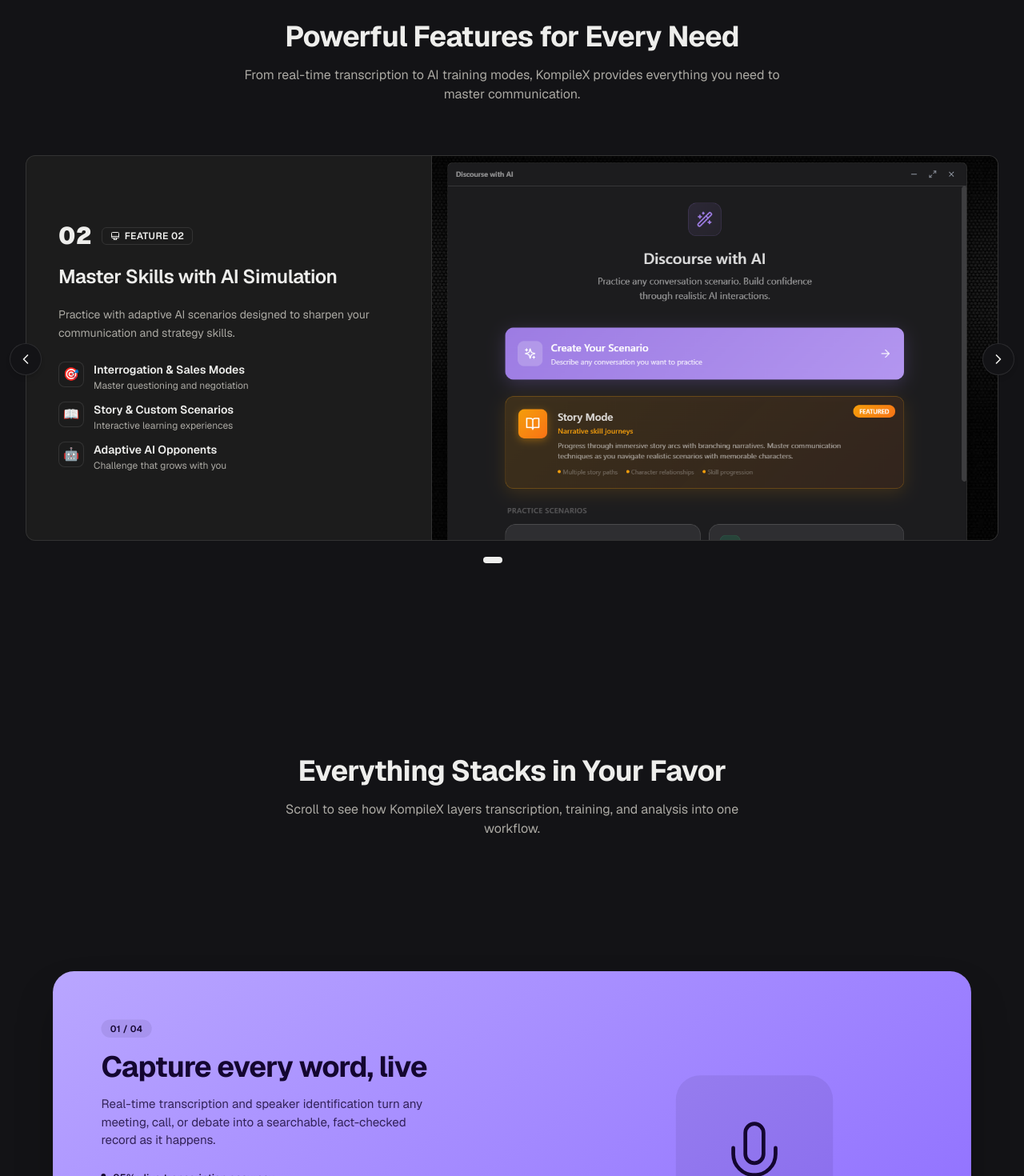
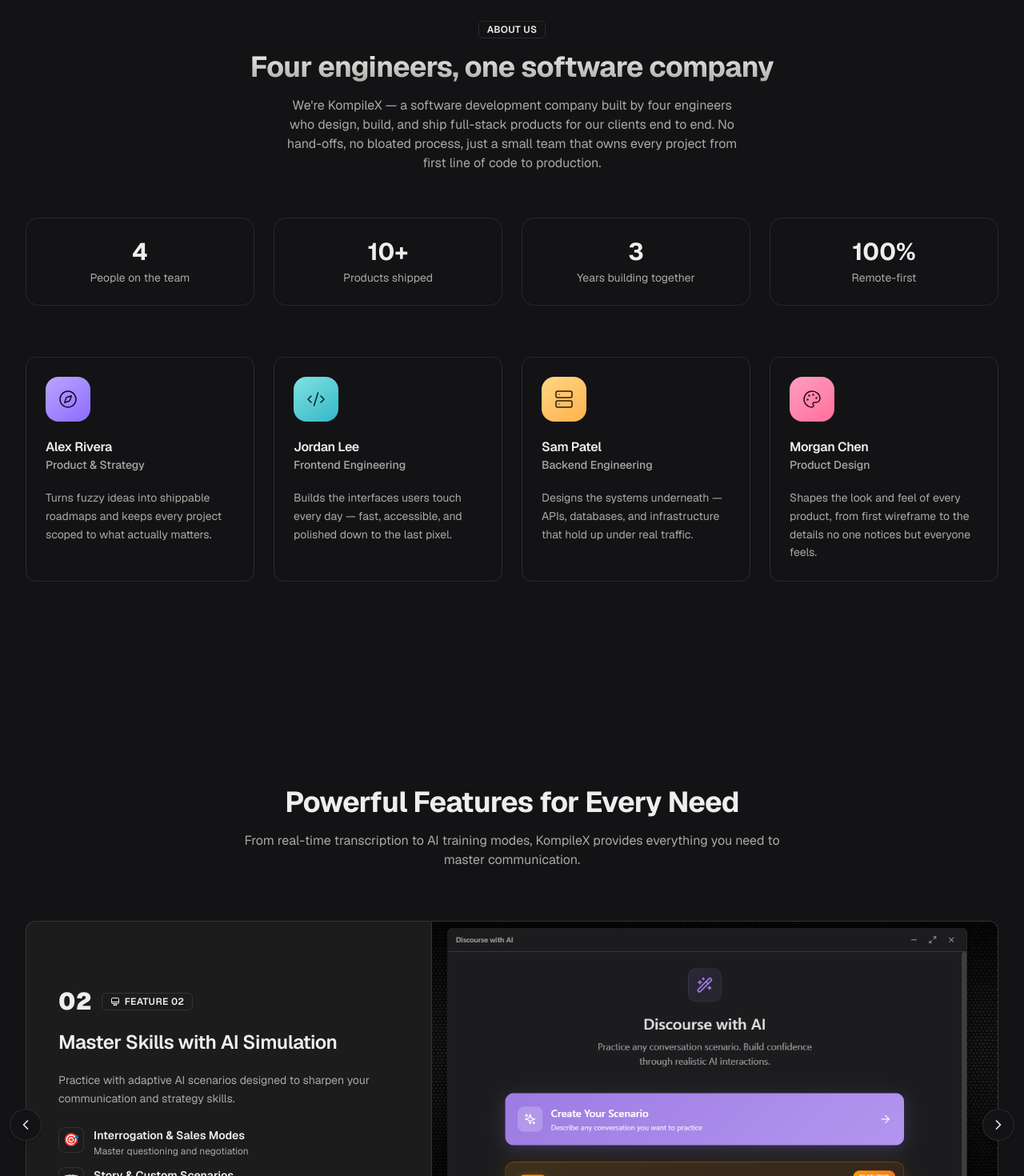
Before and after one commit to KompileX/KompileX_Landing_Page, a Next.js app: page / in a window 1280 px wide. Shown: the part 1140-2610 px from the top of the page at 80% size. Built offline with nearby package versions, Linux system fonts and the light colour scheme; no server answers.

Commit message:
feat: add AboutSection component and update HomePage; modify Navbar and StackSection for new content

```diff
--- a/app/page.tsx
+++ b/app/page.tsx
@@ -1,5 +1,6 @@
 import Navbar from '@/components/Navbar'
 import HeroSection from '@/components/HeroSection'
+import AboutSection from '@/components/AboutSection'
 import FeaturesSection from '@/components/FeaturesSection'
 import StackSection from '@/components/StackSection'
 import UseCasesSection from '@/components/UseCasesSection'
@@ -20,6 +21,7 @@
         <Navbar />
         <main>
           <HeroSection />
+          <AboutSection />
           <FeaturesSection />
           <StackSection />
           <UseCasesSection />
--- /dev/null
+++ b/components/AboutSection.tsx
@@ -0,0 +1,142 @@
+'use client'
+
+import { motion } from 'motion/react'
+import { Card, CardContent } from '@/components/ui/card'
+import { Badge } from '@/components/ui/badge'
+import { Compass, Code2, Server, Palette } from 'lucide-react'
+
+const stats = [
+  { value: '4', label: 'People on the team' },
+  { value: '10+', label: 'Products shipped' },
+  { value: '3', label: 'Years building together' },
+  { value: '100%', label: 'Remote-first' },
+]
+
+const team = [
+  {
+    name: 'Alex Rivera',
+    role: 'Product & Strategy',
+    blurb: 'Turns fuzzy ideas into shippable roadmaps and keeps every project scoped to what actually matters.',
+    Icon: Compass,
+    bg: 'linear-gradient(145deg, #b9a6ff 0%, #8c6bff 100%)',
+    fg: '#140630',
+  },
+  {
+    name: 'Jordan Lee',
+    role: 'Frontend Engineering',
+    blurb: 'Builds the interfaces users touch every day — fast, accessible, and polished down to the last pixel.',
+    Icon: Code2,
+    bg: 'linear-gradient(145deg, #7fe3e0 0%, #35b6c9 100%)',
+    fg: '#052224',
+  },
+  {
+    name: 'Sam Patel',
+    role: 'Backend Engineering',
+    blurb: 'Designs the systems underneath — APIs, databases, and infrastructure that hold up under real traffic.',
+    Icon: Server,
+    bg: 'linear-gradient(145deg, #ffd684 0%, #ffb24d 100%)',
+    fg: '#301a02',
+  },
+  {
+    name: 'Morgan Chen',
+    role: 'Product Design',
+    blurb: 'Shapes the look and feel of every product, from first wireframe to the details no one notices but everyone feels.',
+    Icon: Palette,
+    bg: 'linear-gradient(145deg, #ff9fc0 0%, #ff6f9c 100%)',
+    fg: '#33071a',
+  },
+]
+
+const containerVariants = {
+  hidden: {},
+  visible: { transition: { staggerChildren: 0.1 } },
+}
+
+const itemVariants = {
+  hidden: { opacity: 0, y: 24 },
+  visible: { opacity: 1, y: 0, transition: { duration: 0.5, type: 'spring' as const, bounce: 0 } },
+}
+
+export default function AboutSection() {
+  return (
+    <section id="about" className="w-full py-20 lg:py-32">
+      <div className="max-w-screen-xl mx-auto px-4 md:px-8">
+
+        {/* Header */}
+        <motion.div
+          initial={{ opacity: 0, y: 20 }}
+          whileInView={{ opacity: 1, y: 0 }}
+          viewport={{ once: true }}
+          transition={{ duration: 0.5, type: 'spring', bounce: 0 }}
+          className="mb-14 flex flex-col items-center gap-4 text-center"
+        >
+          <Badge variant="outline" className="text-xs font-semibold uppercase tracking-wide">
+            About Us
+          </Badge>
+          <h2 className="max-w-2xl text-3xl font-bold sm:text-4xl bg-gradient-to-b from-foreground to-muted-foreground text-transparent bg-clip-text">
+            Four engineers, one software company
+          </h2>
+          <p className="max-w-xl text-sm text-muted-foreground sm:text-base">
+            We&apos;re KompileX — a software development company built by four engineers who design,
+            build, and ship full-stack products for our clients end to end. No hand-offs, no bloated
+            process, just a small team that owns every project from first line of code to production.
+          </p>
+        </motion.div>
+
+        {/* Stats */}
+        <motion.div
+          variants={containerVariants}
+          initial="hidden"
+          whileInView="visible"
+          viewport={{ once: true }}
+          className="mb-16 grid grid-cols-2 gap-6 sm:grid-cols-4"
+        >
+          {stats.map((stat) => (
+            <motion.div
+              key={stat.label}
+              variants={itemVariants}
+              className="flex flex-col items-center gap-1 rounded-2xl border border-border bg-card/60 py-6 text-center backdrop-blur-sm"
+            >
+              <span className="text-2xl font-bold text-foreground sm:text-3xl">{stat.value}</span>
+              <span className="text-xs text-muted-foreground sm:text-sm">{stat.label}</span>
+            </motion.div>
+          ))}
+        </motion.div>
+
+        {/* Team grid */}
+        <motion.div
+          variants={containerVariants}
+          initial="hidden"
+          whileInView="visible"
+          viewport={{ once: true }}
+          className="grid gap-6 md:grid-cols-2 lg:grid-cols-4"
+        >
+          {team.map((member) => {
+            const { Icon } = member
+            return (
+              <motion.div key={member.name} variants={itemVariants}>
+                <Card className="group h-full hover:shadow-lg transition-all duration-300 bg-card/60 backdrop-blur-sm">
+                  <CardContent className="p-6 flex flex-col gap-5">
+                    <div
+                      className="flex h-14 w-14 items-center justify-center rounded-2xl"
+                      style={{ background: member.bg }}
+                    >
+                      <Icon className="h-6 w-6" strokeWidth={1.5} style={{ color: member.fg }} />
+                    </div>
+
+                    <div>
+                      <h3 className="text-base font-semibold text-foreground">{member.name}</h3>
+                      <p className="text-sm font-medium text-muted-foreground">{member.role}</p>
+                    </div>
+
+                    <p className="text-sm leading-relaxed text-muted-foreground">{member.blurb}</p>
+                  </CardContent>
+                </Card>
+              </motion.div>
+            )
+          })}
+        </motion.div>
+      </div>
+    </section>
+  )
+}
--- a/components/Navbar.tsx
+++ b/components/Navbar.tsx
@@ -8,6 +8,7 @@
 import { Moon, Sun, Menu, X } from 'lucide-react'
 
 const navItems = [
+  { label: 'About', href: '#about' },
   { label: 'Features', href: '#features' },
   { label: 'Pricing', href: '#pricing' },
   { label: 'Works', href: '#how-it-works' },
--- a/components/StackSection.tsx
+++ b/components/StackSection.tsx
@@ -1,10 +1,11 @@
 'use client'
 
-import { useRef, type ReactNode } from 'react'
+import { useRef } from 'react'
 import { motion, useScroll, useTransform, type MotionValue } from 'motion/react'
-import { Mic, BrainCircuit, ShieldCheck, Users, ArrowUpRight, type LucideIcon } from 'lucide-react'
+import { BarChart3, CalendarCheck2, Lock, Workflow, ArrowUpRight, type LucideIcon } from 'lucide-react'
 
 interface StackCardData {
+  tag: string
   title: string
   description: string
   Icon: LucideIcon
@@ -12,48 +13,57 @@
   bg: string
   fg: string
   chip: string
+  href: string
 }
 
 const cards: StackCardData[] = [
   {
-    title: 'Capture every word, live',
+    tag: 'SaaS Dashboard',
+    title: 'Pulse Analytics',
     description:
-      'Real-time transcription and speaker identification turn any meeting, call, or debate into a searchable, fact-checked record as it happens.',
-    Icon: Mic,
-    points: ['95%+ live transcription accuracy', 'System audio + mic capture', 'Instant speaker identification'],
+      'A real-time analytics dashboard that turns raw event streams into live charts and alerts, built end-to-end for a fast-moving startup team.',
+    Icon: BarChart3,
+    points: ['React + TypeScript frontend', 'Node.js & PostgreSQL backend', 'Deployed on AWS with CI/CD'],
     bg: 'linear-gradient(145deg, #b9a6ff 0%, #8c6bff 100%)',
     fg: '#140630',
     chip: 'rgba(20,6,48,0.08)',
+    href: '#',
   },
   {
-    title: 'Train against an AI that adapts',
+    tag: 'Marketplace Platform',
+    title: 'Nimbus Booking',
     description:
-      'Practice negotiation, sales, and interrogation scenarios against opponents that scale with you, then get scored on strategy and delivery.',
-    Icon: BrainCircuit,
-    points: ['Adaptive difficulty per session', 'Custom & story scenarios', 'Performance scoring & feedback'],
+      'A multi-tenant booking and marketplace platform connecting vendors and customers, with payments and scheduling handled end to end.',
+    Icon: CalendarCheck2,
+    points: ['Next.js full-stack app', 'Stripe payments integration', 'Multi-tenant architecture'],
     bg: 'linear-gradient(145deg, #7fe3e0 0%, #35b6c9 100%)',
     fg: '#052224',
     chip: 'rgba(5,34,36,0.08)',
+    href: '#',
   },
   {
-    title: 'Catch manipulation before it lands',
+    tag: 'Security Tooling',
+    title: 'Cipher Vault',
     description:
-      'Persuasion tactics, logical fallacies, and emotional manipulation are flagged in real time so you always know what is actually being argued.',
-    Icon: ShieldCheck,
-    points: ['Live fallacy & tactic detection', 'Source-cited fact verification', 'Instant misinformation alerts'],
+      'A zero-knowledge credential manager for engineering teams, designed with encryption and access auditing at the core of every feature.',
+    Icon: Lock,
+    points: ['Go backend services', 'Zero-knowledge encryption model', 'SOC2-ready infrastructure'],
     bg: 'linear-gradient(145deg, #ffd684 0%, #ffb24d 100%)',
     fg: '#301a02',
     chip: 'rgba(48,26,2,0.08)',
+    href: '#',
   },
   {
-    title: 'Bring your whole team in',
+    tag: 'Internal Tool',
+    title: 'Flowline CRM',
     description:
-      'Peer-to-peer rooms sync transcription and analysis for every participant, while every session is archived into a searchable knowledge base.',
-    Icon: Users,
-    points: ['WebRTC P2P audio streaming', 'Synced live scoring for all users', 'Full history, tagged & searchable'],
+      'A lightweight CRM built for small sales teams who outgrew spreadsheets, with real-time sync across web and mobile.',
+    Icon: Workflow,
+    points: ['React Native + web from one codebase', 'GraphQL API layer', 'Real-time sync across devices'],
     bg: 'linear-gradient(145deg, #ff9fc0 0%, #ff6f9c 100%)',
     fg: '#33071a',
     chip: 'rgba(51,7,26,0.08)',
+    href: '#',
   },
 ]
 
@@ -91,7 +101,7 @@
               className="inline-flex w-fit items-center gap-2 rounded-full px-3 py-1 text-xs font-semibold uppercase tracking-wide"
               style={{ backgroundColor: card.chip }}
             >
-              {String(i + 1).padStart(2, '0')} / {String(cards.length).padStart(2, '0')}
+              {card.tag} · {String(i + 1).padStart(2, '0')}/{String(cards.length).padStart(2, '0')}
             </span>
 
             <h3 className="text-2xl font-bold leading-tight tracking-tight sm:text-3xl lg:text-[2.4rem]">
@@ -114,13 +124,14 @@
               ))}
             </ul>
 
-            <button
+            <a
+              href={card.href}
               className="mt-3 inline-flex w-fit items-center gap-2 rounded-xl px-5 py-3 text-sm font-semibold text-white transition-transform hover:-translate-y-0.5"
               style={{ backgroundColor: card.fg }}
             >
-              Explore this
+              View project
               <ArrowUpRight className="h-4 w-4" />
-            </button>
+            </a>
           </div>
 
           {/* Icon panel */}
@@ -153,10 +164,10 @@
     <section ref={container} className="relative bg-background py-20 lg:py-28">
       <div className="mx-auto mb-14 max-w-screen-xl px-4 text-center md:px-8">
         <h2 className="mb-4 text-3xl font-bold text-foreground sm:text-4xl">
-          Everything Stacks in Your Favor
+          Projects We&apos;ve Shipped
         </h2>
         <p className="mx-auto max-w-xl text-base text-muted-foreground">
-          Scroll to see how KompileX layers transcription, training, and analysis into one workflow.
+          A small team building real products end to end — scroll to see a few things we&apos;ve built together.
         </p>
       </div>
 
```
